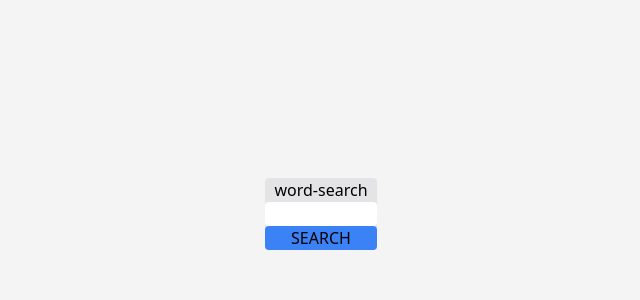
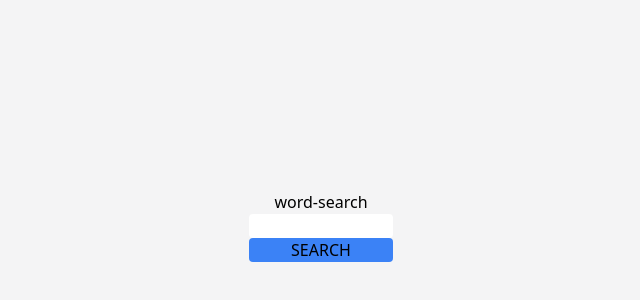
Before and after one commit to alireza4682/syn-dictionary, a React (Vite) app: page / in a window 1280 px wide. Shown: the part 186-486 px from the top of the page, without its empty margins (319-959 px from the left). Built offline with nearby package versions, Linux system fonts and the light colour scheme.

Commit message:
a bit of refining

```diff
--- a/src/App.tsx
+++ b/src/App.tsx
@@ -2,8 +2,6 @@ import { setWord, fetchSyns } from "../store/slices/word.slice";
 import { useSelector } from "react-redux";
 import { useAppDispatch } from "../store/store";
 import { RootState } from "../store/store";
-import { useEffect } from "react";
-import { removeCard } from "../store/slices/word.slice";
 import CardsContainer from "./components/cardsContainer.component";
 
 function App() {
@@ -19,23 +17,22 @@ function App() {
     dispatch(fetchSyns(word));
   };
   return (
-    <div className="flex justify-center bg-zinc-100 h-screen items-center">
-      <div className=" items-center text-center w-36 rounded-bg p-4 m-3">
-        <form onSubmit={onSubmitHandler}>
-          <div className="flex flex-col rounded bg-zinc-200 justify-center">
-            <label>word-search</label>
+    <div className="flex justify-center bg-zinc-100 h-screen items-center rounded-bg p-4 m-3 text-center">
+      <form
+        onSubmit={onSubmitHandler}
+        className=" flex flex-col justify-center w-36"
+      >
+        <label className="">word-search</label>
         <input
-              className="rounded text-center bg-white text-black"
+          className="rounded text-center bg-white text-black "
           type="text"
           value={word}
           onChange={onChangeHandler}
           id="word"
         ></input>
         <button className="text-center bg-blue-500 rounded">SEARCH</button>
-          </div>
       </form>
       <CardsContainer />
-      </div>
     </div>
   );
 }
--- a/src/components/card.component.tsx
+++ b/src/components/card.component.tsx
@@ -15,7 +15,7 @@ const Card = (card: oneCardType) => {
       {isLoading ? (
         <div>loading...</div>
       ) : (
-        <div className="flex flex-row">
+        <div className="flex flex-col items-center justify-center">
           <h2>{headWord}</h2>
           <ul className="rounded p-2 m-2 shadow-sm bg-slate-300">
             {Array.isArray(syn) ? (
@@ -23,7 +23,7 @@ const Card = (card: oneCardType) => {
                 .filter((_, idx) => idx < 5)
                 .map((s) => (
                   <li
-                    className="p-2 m-2 border-t-2"
+                    className="p-2 m-2 border-t-2 rounded-md hover:cursor-grab hover:bg-blue-400 "
                     key={s.word}
                     onClick={() => onClickSyn(s.word)}
                   >
```
Lines whose indentation alone changed are shown as unchanged.
